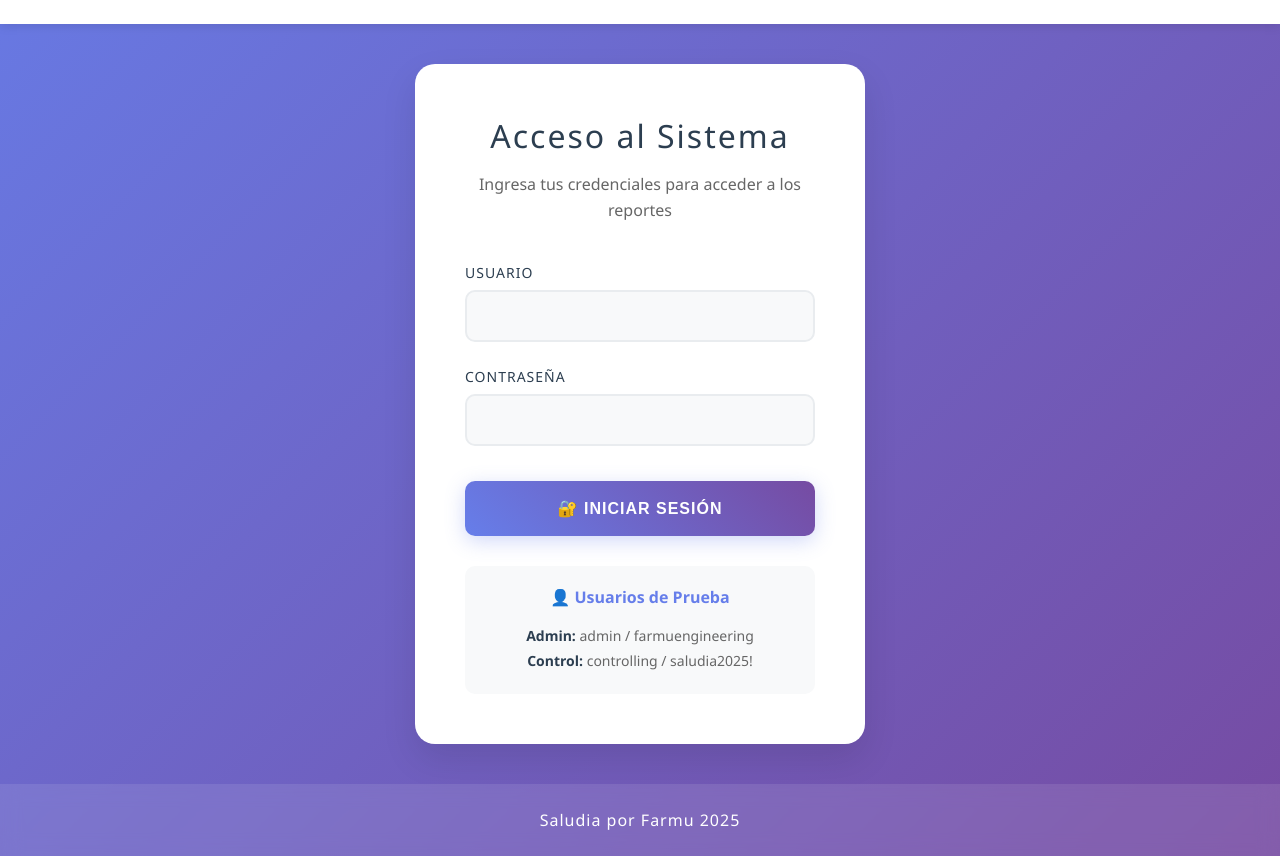
After one commit to AlanStefanov/ms-data-reports, a Flask app: page /login in a window 1280 px wide. The commit adds this page. Shown: the part 246-1102 px from the top of the page. Run offline with Flask 3, Linux system fonts and the light colour scheme.

Commit message:
Add login system for users with a banner and footer
Implement user authentication with hardcoded credentials, session management, and protect main routes with login requirement.

Replit-Commit-Author: Agent
Replit-Commit-Session-Id: 15d73851-4841-4b98-bfc2-8819266eda9d
Replit-Commit-Checkpoint-Type: full_checkpoint
Replit-Commit-Screenshot-Url: https://storage.googleapis.com/screenshot-production-us-central1/1d9dbb27-3291-40f0-96c7-0e97dc453740/15d73851-4841-4b98-bfc2-8819266eda9d/WK3tq5a

```diff
--- a/app.py
+++ b/app.py
@@ -2,18 +2,60 @@ import os
 import io
 import shutil
 import tempfile
-from flask import Flask, send_file, jsonify, render_template
+from flask import Flask, send_file, jsonify, render_template, request, redirect, url_for, session, flash
 from main import generate_reports, get_reports_data, get_iqvia_format_data, get_closeup_format_data
 import zipfile
 
 app = Flask(__name__)
+app.secret_key = 'saludia_farmu_secret_key_2025'
 
-# Nueva ruta para servir el archivo HTML
+# Usuarios hardcodeados
+USERS = {
+    'admin': 'farmuengineering',
+    'controlling': 'saludia2025!'
+}
+
+# Función para verificar si el usuario está logueado
+def login_required(f):
+    from functools import wraps
+    @wraps(f)
+    def decorated_function(*args, **kwargs):
+        if 'user' not in session:
+            return redirect(url_for('login'))
+        return f(*args, **kwargs)
+    return decorated_function
+
+# Ruta de login
+@app.route('/login', methods=['GET', 'POST'])
+def login():
+    if request.method == 'POST':
+        username = request.form.get('username')
+        password = request.form.get('password')
+
+        if username in USERS and USERS[username] == password:
+            session['user'] = username
+            flash('Inicio de sesión exitoso', 'success')
+            return redirect(url_for('index'))
+        else:
+            flash('Usuario o contraseña incorrectos', 'error')
+
+    return render_template('login.html')
+
+# Ruta de logout
+@app.route('/logout')
+def logout():
+    session.pop('user', None)
+    flash('Sesión cerrada exitosamente', 'success')
+    return redirect(url_for('login'))
+
+# Ruta principal protegida
 @app.route('/', methods=['GET'])
+@login_required
 def index():
-    return render_template('index.html')
+    return render_template('index.html', user=session.get('user'))
 
 @app.route('/reports', methods=['GET'])
+@login_required
 def get_reports():
     """Endpoint para generar y descargar los reportes en un archivo ZIP."""
 
@@ -42,6 +84,7 @@ def get_reports():
         shutil.rmtree(temp_dir)
 
 @app.route('/reports-json', methods=['GET'])
+@login_required
 def get_reports_json():
     """Endpoint para obtener los datos de los reportes en formato JSON."""
     try:
@@ -58,6 +101,7 @@ def get_reports_json():
         return jsonify({"error": "Error interno del servidor"}), 500
 
 @app.route('/reports-iqvia', methods=['GET'])
+@login_required
 def get_iqvia_reports():
     """Endpoint para obtener los datos del reporte IQVIA."""
     try:
@@ -70,6 +114,7 @@ def get_iqvia_reports():
         return jsonify({"error": "Error interno del servidor"}), 500
 
 @app.route('/reports-closeup', methods=['GET'])
+@login_required
 def get_closeup_reports():
     """Endpoint para obtener los datos del reporte CLOSEUP."""
     try:
--- /dev/null
+++ b/templates/login.html
@@ -0,0 +1,253 @@
+<!DOCTYPE html>
+<html lang="es">
+<head>
+    <meta charset="UTF-8">
+    <meta name="viewport" content="width=device-width, initial-scale=1.0">
+    <title>Acceso - Saludia por Farmu</title>
+    <style>
+        * {
+            margin: 0;
+            padding: 0;
+            box-sizing: border-box;
+        }
+
+        body {
+            font-family: 'Segoe UI', Tahoma, Geneva, Verdana, sans-serif;
+            background: linear-gradient(135deg, #667eea 0%, #764ba2 100%);
+            min-height: 100vh;
+            color: #333;
+            display: flex;
+            flex-direction: column;
+        }
+
+        .header-banner {
+            background: white;
+            text-align: center;
+            padding: 20px 0;
+            box-shadow: 0 2px 10px rgba(0, 0, 0, 0.1);
+        }
+
+        .banner-img {
+            max-width: 300px;
+            height: auto;
+        }
+
+        .main-content {
+            flex: 1;
+            display: flex;
+            flex-direction: column;
+            justify-content: center;
+            align-items: center;
+            padding: 40px 20px;
+        }
+
+        .login-container {
+            max-width: 450px;
+            width: 90%;
+            background-color: white;
+            border-radius: 20px;
+            box-shadow: 0 15px 35px rgba(0, 0, 0, 0.1);
+            padding: 50px;
+            text-align: center;
+        }
+
+        h1 {
+            color: #2c3e50;
+            margin-bottom: 15px;
+            font-size: 32px;
+            font-weight: 300;
+            letter-spacing: 2px;
+        }
+
+        .subtitle {
+            color: #666;
+            margin-bottom: 40px;
+            font-size: 16px;
+            line-height: 1.6;
+        }
+
+        .login-form {
+            text-align: left;
+        }
+
+        .form-group {
+            margin-bottom: 25px;
+        }
+
+        label {
+            display: block;
+            margin-bottom: 8px;
+            color: #2c3e50;
+            font-weight: 500;
+            font-size: 14px;
+            text-transform: uppercase;
+            letter-spacing: 1px;
+        }
+
+        input[type="text"], input[type="password"] {
+            width: 100%;
+            padding: 15px;
+            border: 2px solid #e9ecef;
+            border-radius: 10px;
+            font-size: 16px;
+            transition: all 0.3s ease;
+            background-color: #f8f9fa;
+        }
+
+        input[type="text"]:focus, input[type="password"]:focus {
+            outline: none;
+            border-color: #667eea;
+            background-color: white;
+            box-shadow: 0 0 0 3px rgba(102, 126, 234, 0.1);
+        }
+
+        .login-button {
+            width: 100%;
+            background: linear-gradient(45deg, #667eea, #764ba2);
+            color: white;
+            border: none;
+            padding: 18px;
+            border-radius: 10px;
+            cursor: pointer;
+            font-size: 16px;
+            font-weight: 600;
+            transition: all 0.3s ease;
+            box-shadow: 0 5px 20px rgba(102, 126, 234, 0.3);
+            text-transform: uppercase;
+            letter-spacing: 1px;
+            margin-top: 10px;
+        }
+
+        .login-button:hover {
+            transform: translateY(-2px);
+            box-shadow: 0 8px 25px rgba(102, 126, 234, 0.4);
+        }
+
+        .flash-messages {
+            margin-bottom: 20px;
+        }
+
+        .flash-message {
+            padding: 12px 15px;
+            border-radius: 8px;
+            margin-bottom: 10px;
+            font-weight: 500;
+            text-align: center;
+        }
+
+        .flash-success {
+            background-color: #d4edda;
+            color: #155724;
+            border: 1px solid #c3e6cb;
+        }
+
+        .flash-error {
+            background-color: #f8d7da;
+            color: #721c24;
+            border: 1px solid #f5c6cb;
+        }
+
+        .user-credentials {
+            background-color: #f8f9fa;
+            border-radius: 10px;
+            padding: 20px;
+            margin-top: 30px;
+            text-align: center;
+        }
+
+        .user-credentials h3 {
+            color: #667eea;
+            margin-bottom: 15px;
+            font-size: 16px;
+            font-weight: 600;
+        }
+
+        .credentials-list {
+            color: #666;
+            font-size: 14px;
+            line-height: 1.8;
+        }
+
+        .credentials-list strong {
+            color: #2c3e50;
+        }
+
+        .footer {
+            background: rgba(255, 255, 255, 0.1);
+            backdrop-filter: blur(10px);
+            text-align: center;
+            padding: 25px;
+            color: white;
+            font-size: 16px;
+            font-weight: 300;
+            letter-spacing: 1px;
+        }
+
+        @media (max-width: 768px) {
+            .login-container {
+                margin: 20px;
+                padding: 30px 25px;
+                width: calc(100% - 40px);
+            }
+
+            h1 {
+                font-size: 26px;
+            }
+
+            .banner-img {
+                max-width: 250px;
+            }
+        }
+    </style>
+</head>
+<body>
+    <header class="header-banner">
+        <img src="https://pitaya.s3.us-east-1.amazonaws.com/banners/img/saludia_farmu.png" alt="Saludia por Farmu" class="banner-img">
+    </header>
+
+    <div class="main-content">
+        <div class="login-container">
+            <h1>Acceso al Sistema</h1>
+            <p class="subtitle">Ingresa tus credenciales para acceder a los reportes</p>
+
+            <!-- Mensajes flash -->
+            {% with messages = get_flashed_messages(with_categories=true) %}
+                {% if messages %}
+                    <div class="flash-messages">
+                        {% for category, message in messages %}
+                            <div class="flash-message flash-{{ category }}">{{ message }}</div>
+                        {% endfor %}
+                    </div>
+                {% endif %}
+            {% endwith %}
+
+            <form method="POST" class="login-form">
+                <div class="form-group">
+                    <label for="username">Usuario</label>
+                    <input type="text" id="username" name="username" required>
+                </div>
+
+                <div class="form-group">
+                    <label for="password">Contraseña</label>
+                    <input type="password" id="password" name="password" required>
+                </div>
+
+                <button type="submit" class="login-button">🔐 Iniciar Sesión</button>
+            </form>
+
+            <!-- Información de credenciales para desarrollo -->
+            <div class="user-credentials">
+                <h3>👤 Usuarios de Prueba</h3>
+                <div class="credentials-list">
+                    <strong>Admin:</strong> admin / farmuengineering<br>
+                    <strong>Control:</strong> controlling / saludia2025!
+                </div>
+            </div>
+        </div>
+    </div>
+
+    <footer class="footer">
+        Saludia por Farmu 2025
+    </footer>
+</body>
+</html>
```
Also changed, not shown: templates/index.html (+45 -0 lines), 1 other file.
